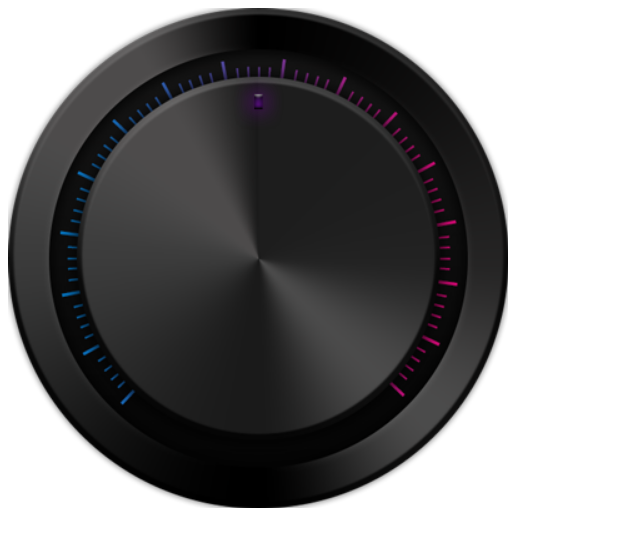
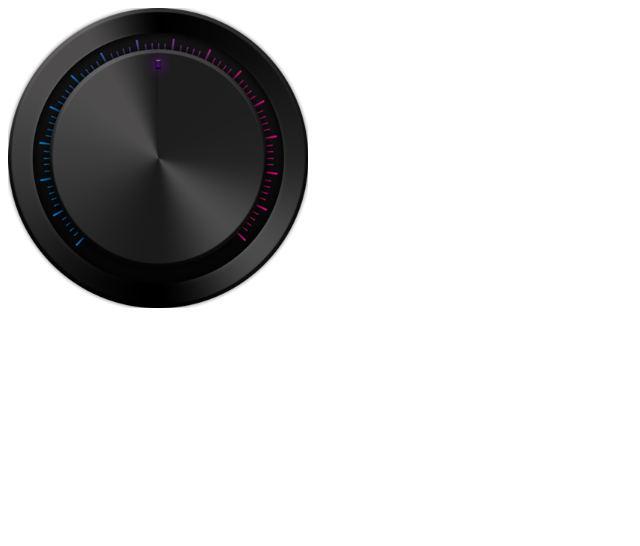
Before and after one commit to sethbonnie/knobicon, a plain HTML site: page example/index.html in a window 1280 px wide. Shown: the whole page, without its empty margins (0-640 px from the left). Drawn offline with Linux system fonts and the light colour scheme.

Commit message:
Make example knob a bit smaller

```diff
--- a/example/index.html
+++ b/example/index.html
@@ -10,8 +10,8 @@
     var knob = new Knobicon(
           'img/VolumeKnob.png','img/VolumePointer.png',
         {
-          width: 500,
-          height: 500
+          width: 300,
+          height: 300
         });
     knob.appendTo(document.getElementById('knob'));
   </script>
```
